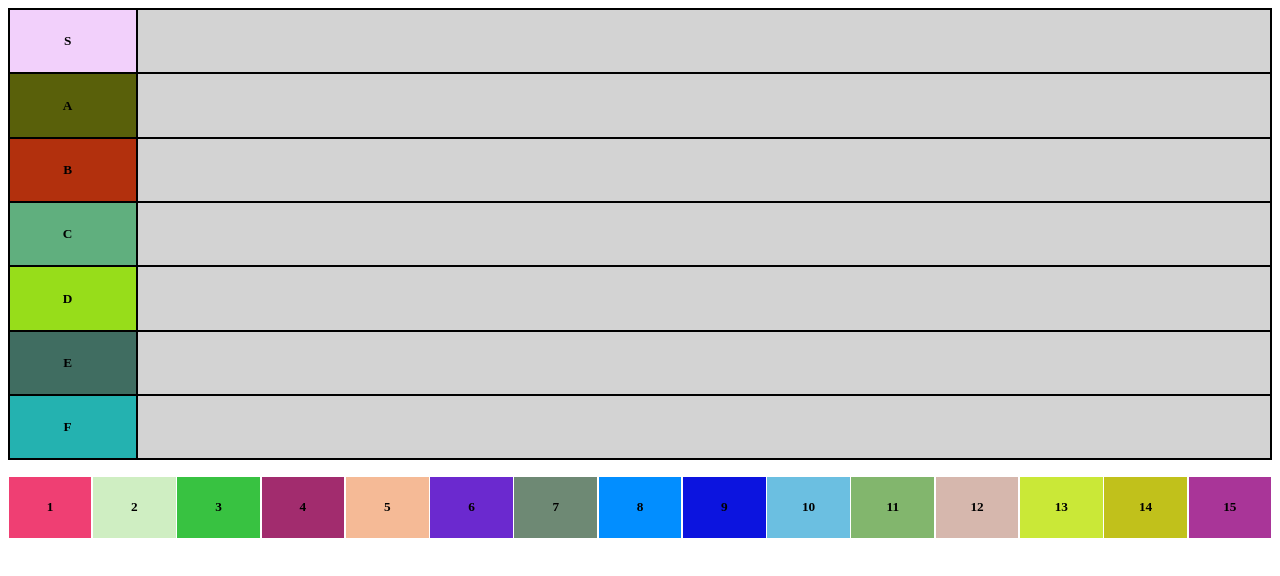
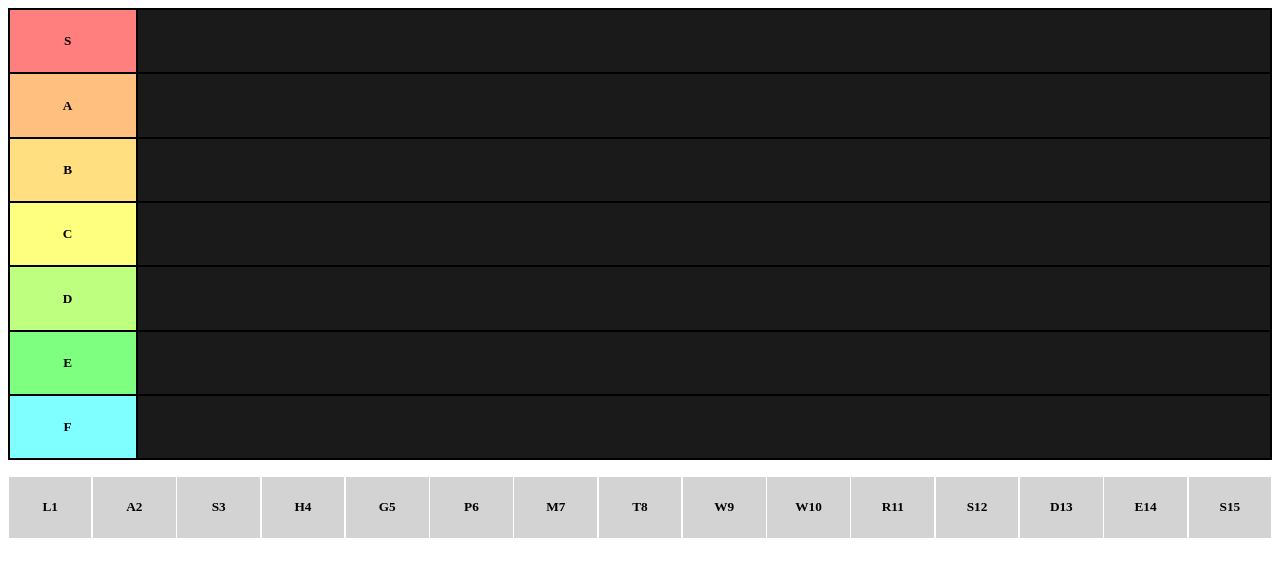
Before and after one commit to vincitaylaran/tier-list, a React (Create React App) app: page / in a window 1280 px wide. Shown: the top 576 px of the page. Built offline with nearby package versions, Linux system fonts and the light colour scheme.

Commit message:
add minor styles, remove console logs

```diff
--- a/src/components/Item.js
+++ b/src/components/Item.js
@@ -1,6 +1,5 @@
 import React, { Component } from "react";
-import styled, { css } from "styled-components";
-import chroma from "chroma-js";
+import styled from "styled-components";
 import { Draggable } from "react-beautiful-dnd";
 
 const Container = styled.div`
@@ -9,9 +8,7 @@ const Container = styled.div`
   width: 10rem;
   margin: 0.05rem;
 
-  ${({ color = chroma.random() }) => css`
-    background-color: ${color};
-  `}
+  background-color: lightgrey;
 `;
 
 const Value = styled.h5`
@@ -33,7 +30,7 @@ class Item extends Component {
               {...provided.draggableProps}
               {...provided.dragHandleProps}
             >
-              <Value>{this.props.itemId}</Value>
+              <Value>{this.props.itemValue[0] + this.props.itemId}</Value>
             </Container>
           );
         }}
--- a/src/components/ItemsGrid.js
+++ b/src/components/ItemsGrid.js
@@ -15,7 +15,11 @@ class ItemsGrid extends Component {
           return (
             <Grid ref={provided.innerRef} {...provided.droppableProps}>
               {this.props.data.map((item) => (
-                <Item key={item.itemId} itemId={item.itemId} />
+                <Item
+                  key={item.itemId}
+                  itemId={item.itemId}
+                  itemValue={item.name}
+                />
               ))}
               {provided.placeholder}
             </Grid>
--- a/src/components/Table.js
+++ b/src/components/Table.js
@@ -13,7 +13,12 @@ class Table extends Component {
       <StyledTable>
         <tbody>
           {this.props.data.map((row, index) => (
-            <TableRow data={row.tierValue} key={index} id={row.rowId} />
+            <TableRow
+              tierValue={row.tierValue}
+              color={row.color}
+              key={index}
+              id={row.rowId}
+            />
           ))}
         </tbody>
       </StyledTable>
--- a/src/components/TableRow.js
+++ b/src/components/TableRow.js
@@ -1,14 +1,11 @@
 import React, { Component } from "react";
-import styled, { css } from "styled-components";
-import chroma from "chroma-js";
+import styled from "styled-components";
 import { Droppable } from "react-beautiful-dnd";
 
 // TODO: create a component/view for the item.
 
 const StyledTableRow = styled.tr`
-  ${({ color = chroma.random() }) => css`
-    background-color: ${color};
-  `};
+  background-color: ${(props) => props.backgroundColor};
 `;
 
 const RowValueContainer = styled.td`
@@ -20,8 +17,7 @@ const RowValueContainer = styled.td`
 const RowItems = styled.td`
   width: 90%;
   padding-left: 0.5rem;
-  background-color: ${(props) =>
-    props.isDraggingOver ? "lightgrey" : "lightgrey"};
+  background-color: ${(props) => (props.isDraggingOver ? "white" : "#1A1A1A")};
 `;
 
 const RowValueText = styled.h5`
@@ -31,9 +27,9 @@ const RowValueText = styled.h5`
 class TableRow extends Component {
   render() {
     return (
-      <StyledTableRow>
+      <StyledTableRow backgroundColor={this.props.color}>
         <RowValueContainer>
-          <RowValueText>{this.props.data}</RowValueText>
+          <RowValueText>{this.props.tierValue}</RowValueText>
         </RowValueContainer>
         <Droppable droppableId={this.props.id} direction="horizontal">
           {(provided, snapshot) => (
--- a/src/components/TierList.js
+++ b/src/components/TierList.js
@@ -29,6 +29,16 @@ class TierList extends Component {
     let rows = JSON.parse(JSON.stringify(this.state.rows));
     let items = JSON.parse(JSON.stringify(this.state.items));
 
+    if (
+      source.droppableId === destination.droppableId &&
+      source.index !== destination.index
+    ) {
+      // TODO: write logic to rearrange items if dropped in the same droppable.
+      console.log("is in same droppable");
+
+      return;
+    }
+
     let item = items.gridMain.gridItems.splice(source.index - 1, 1)[0];
 
     rows.forEach((row) => {
--- a/src/initial-data.js
+++ b/src/initial-data.js
@@ -1,16 +1,16 @@
 export const initialData = {
   rows: [
-    { rowId: "row-1", tierValue: "S", items: [] },
-    { rowId: "row-2", tierValue: "A", items: [] },
-    { rowId: "row-3", tierValue: "B", items: [] },
-    { rowId: "row-4", tierValue: "C", items: [] },
-    { rowId: "row-5", tierValue: "D", items: [] },
-    { rowId: "row-6", tierValue: "E", items: [] },
-    { rowId: "row-7", tierValue: "F", items: [] },
+    { rowId: "row-1", tierValue: "S", items: [], color: "rgb(255, 127, 127)" },
+    { rowId: "row-2", tierValue: "A", items: [], color: "rgb(255, 191, 127)" },
+    { rowId: "row-3", tierValue: "B", items: [], color: "rgb(255, 223, 127)" },
+    { rowId: "row-4", tierValue: "C", items: [], color: "rgb(255, 255, 127)" },
+    { rowId: "row-5", tierValue: "D", items: [], color: "rgb(191, 255, 127)" },
+    { rowId: "row-6", tierValue: "E", items: [], color: "rgb(127, 255, 127)" },
+    { rowId: "row-7", tierValue: "F", items: [], color: "rgb(127, 255, 255)" },
   ],
   items: {
     gridMain: {
-      gridId: "1",
+      gridId: "items-grid",
       gridItems: [
         { itemId: "1", name: "Lucio" },
         { itemId: "2", name: "Ana" },
```
